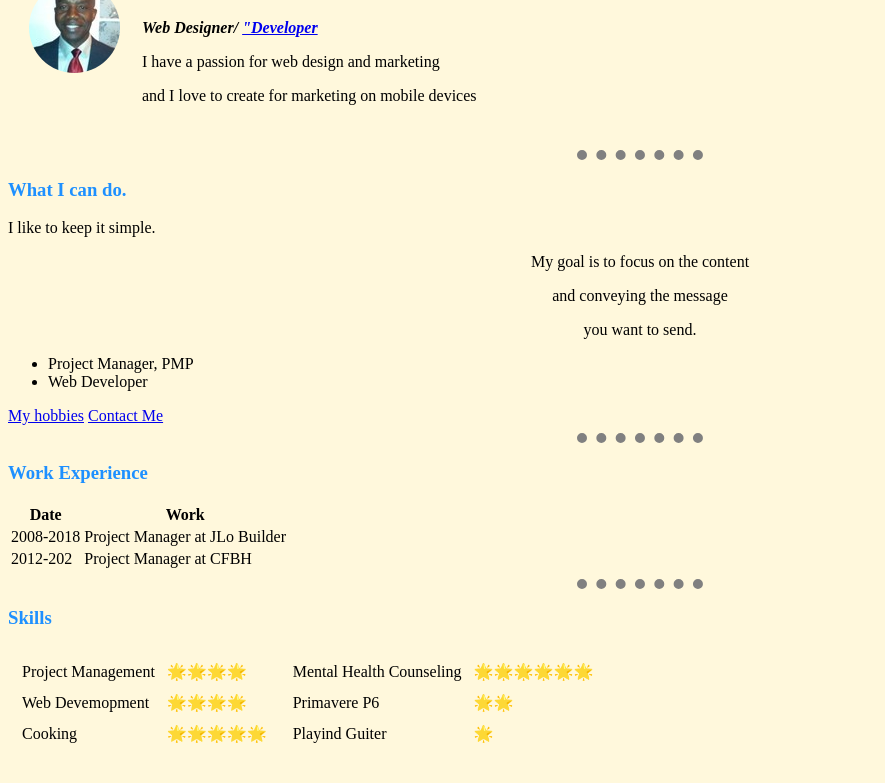
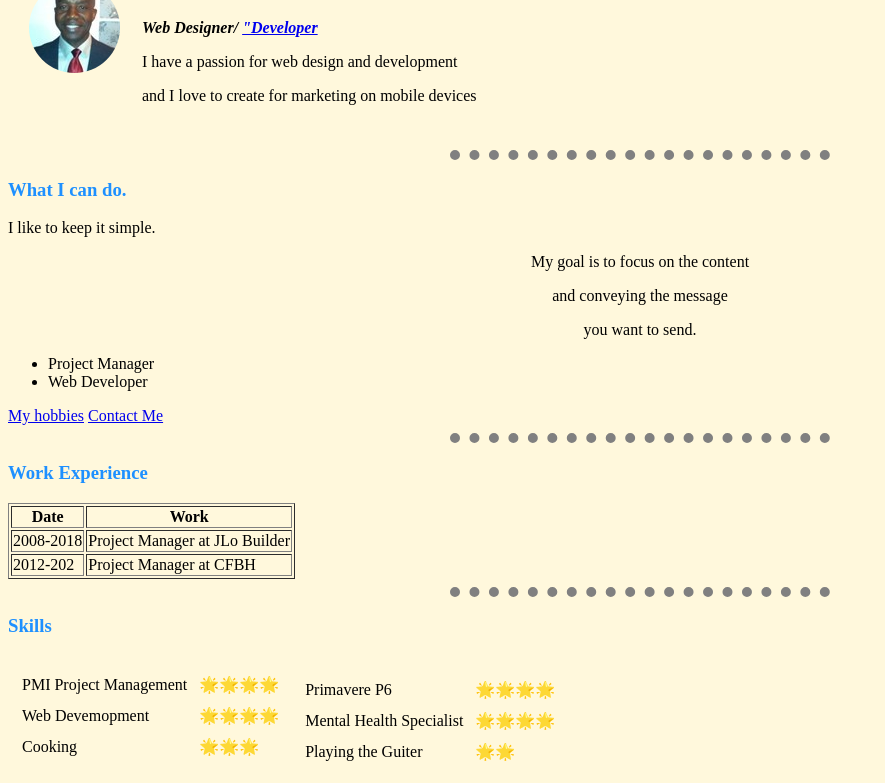
Before and after one commit to pamomoh/CV, a plain HTML site: page index.html in a window 1280 px wide. Shown: the part 90-873 px from the top of the page, without its empty margins (0-885 px from the left). Drawn offline with Linux system fonts and the light colour scheme.

Commit message:
Add files via upload

```diff
--- a/index.html
+++ b/index.html
@@ -18,7 +18,7 @@
     border-top-style: dotted;
     border-color: grey;
     border-width: 10px;
-    width: 10%;
+    width: 30%;
 
   }
     </style>
@@ -32,7 +32,7 @@
         <center>  <td><h1>Philip A. Momoh</h1>
 
             <p><em><strong>Web Designer/ <a href="myvideo.mp4">"Developer</a></strong></em></p>
-            <p>I have a passion for web design and marketing</p>
+            <p>I have a passion for web design and development</p>
              <p>and I love to create for marketing on mobile devices</p>
 
           </center>
@@ -52,7 +52,7 @@
     </center>
 
     <ul>
-      <li>Project Manager, PMP</li>
+      <li>Project Manager</li>
       <li>Web Developer</li>
     </ul>
 
@@ -60,7 +60,7 @@
     <a href="contactme.html">Contact Me</a>
 <hr>
       <h3>Work Experience</h3>
-<table border="0">
+<table border="1">
     <thead>
       <tr>
         <th>Date</th>
@@ -84,32 +84,34 @@
     <td>
       <table cellspacing="10">
           <tr>
-            <td>Project Management</td>
+            <td>PMI Project Management</td>
             <td>🌟🌟🌟🌟</td>
           </tr>
+
           <tr>
             <td>Web Devemopment</td>
             <td>🌟🌟🌟🌟
           </tr>
           <tr>
               <td>Cooking</td>
-              <td>🌟🌟🌟🌟🌟</td>
+              <td>🌟🌟🌟</td>
           </tr>
         </table>
         </td>
         <td>
           <table cellspacing="10">
               <tr>
-                <td>Mental Health Counseling</td>
-                <td>🌟🌟🌟🌟🌟🌟</td>
+                <tr>
+                  <td>Primavere P6</td>
+                  <td>🌟🌟🌟🌟
+                </tr>
+                <td>Mental Health Specialist</td>
+                <td>🌟🌟🌟🌟</td>
               </tr>
+
               <tr>
-                <td>Primavere P6</td>
-                <td>🌟🌟
-              </tr>
-              <tr>
-                  <td>Playind Guiter</td>
-                  <td>🌟</td>
+                  <td>Playing the Guiter</td>
+                  <td>🌟🌟</td>
               </tr>
           </table>
         </td>
```
